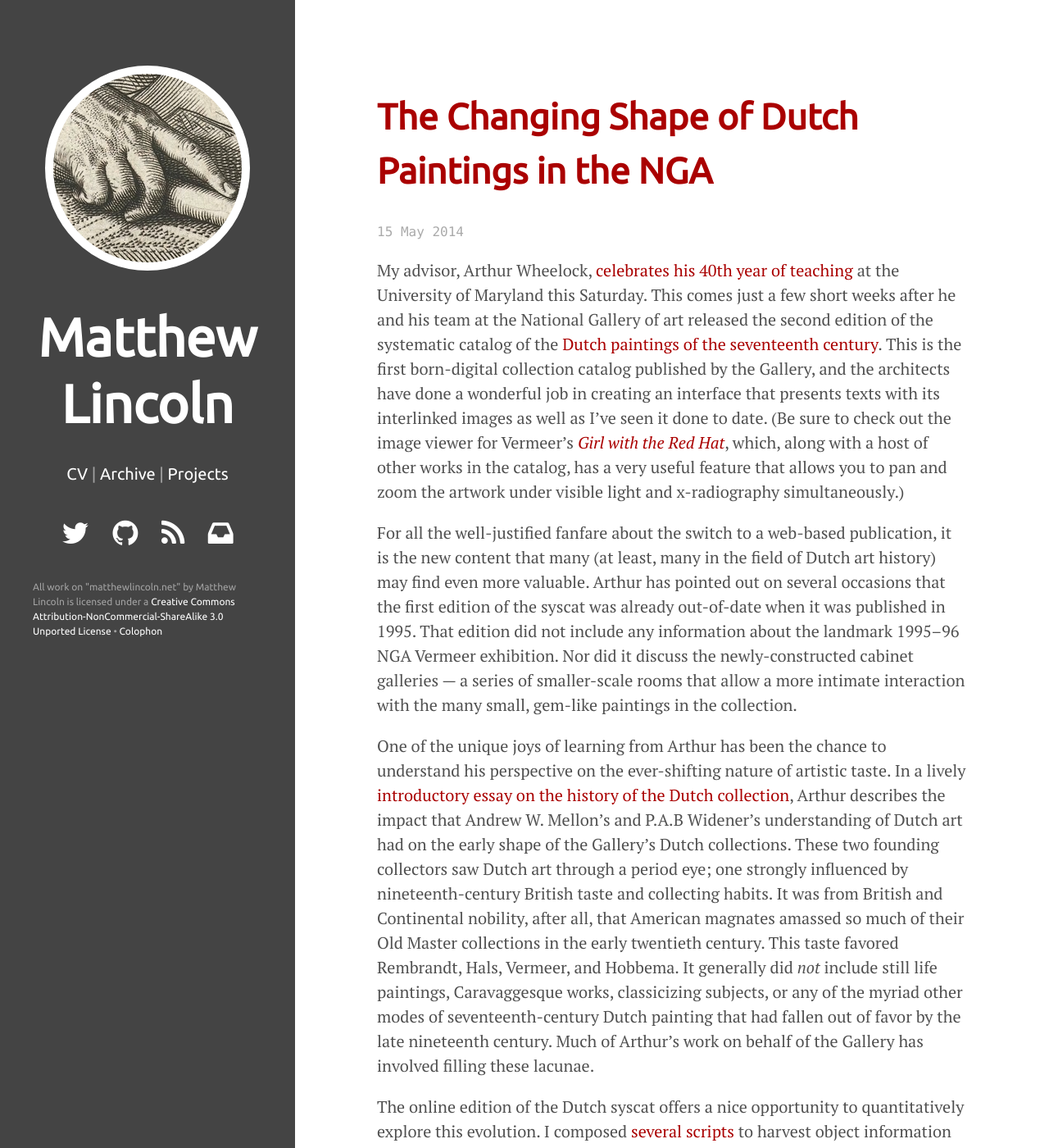
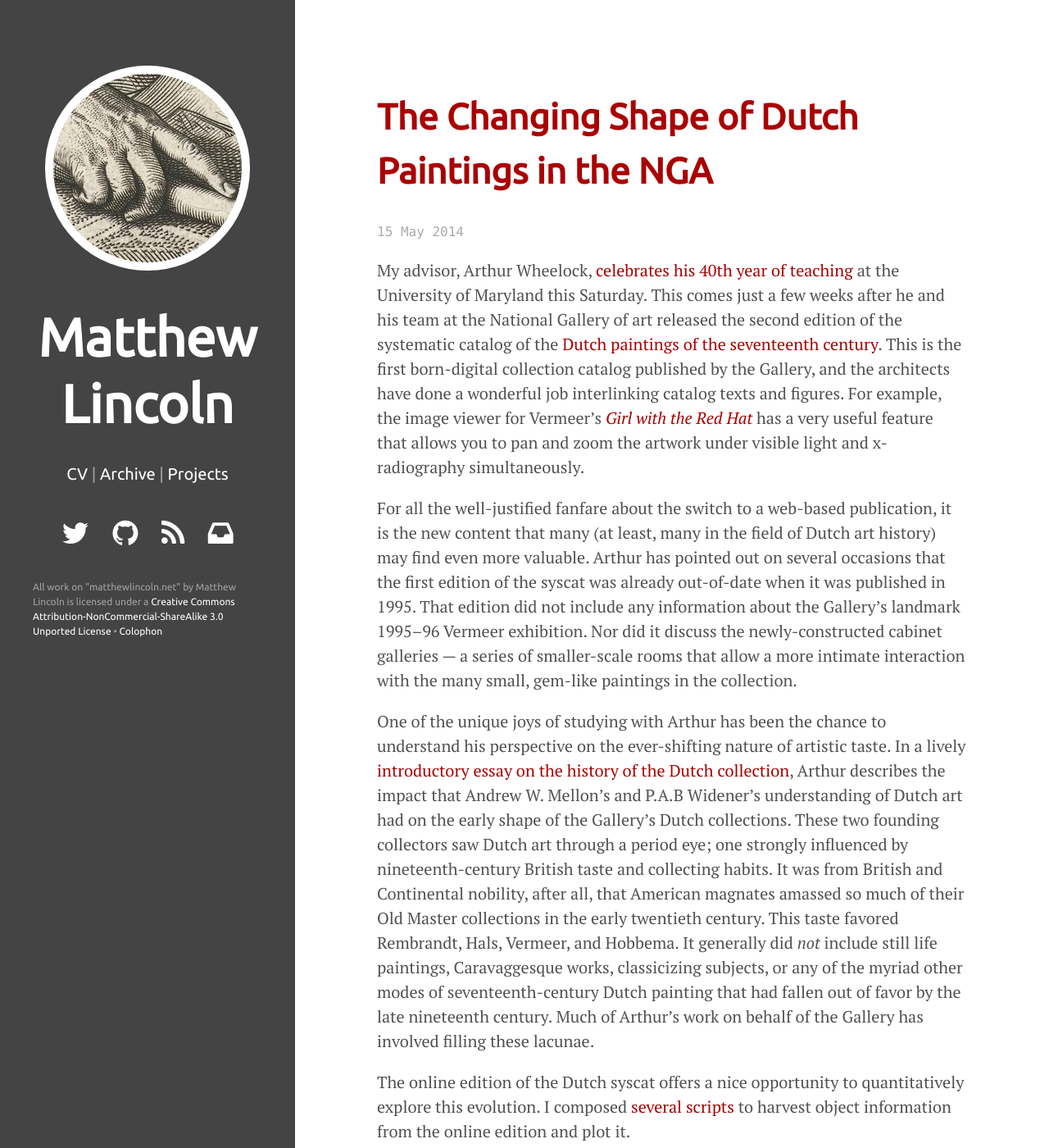
Before and after one commit to mdlincoln/mdlincoln.github.io, a Jekyll site: the page built from _posts/2014-05-15-the-changing-shape-of-dutch-paintings-in-the-nga.md, in a window 1280 px wide and 1400 px high. Shown: the whole window at 82% size. Built offline with Jekyll 4.4.1, drawn with Linux system fonts in a browser that asks for light colours; nearby versions of some CDN libraries; comment, search, counter and statistics services are not loaded.

Commit message:
Small line edits

```diff
--- a/_posts/2014-05-15-the-changing-shape-of-dutch-paintings-in-the-nga.md
+++ b/_posts/2014-05-15-the-changing-shape-of-dutch-paintings-in-the-nga.md
@@ -10,16 +10,16 @@
 ---
 
 My advisor, Arthur Wheelock, [celebrates his 40th year of teaching][celebration] at the University of Maryland this Saturday.
-This comes just a few short weeks after he and his team at the National Gallery of art released the second edition of the systematic catalog of the [Dutch paintings of the seventeenth century][oed].
-This is the first born-digital collection catalog published by the Gallery, and the architects have done a wonderful job in creating an interface that presents texts with its interlinked images as well as I've seen it done to date.
-(Be sure to check out the image viewer for Vermeer's [*Girl with the Red Hat*][vermeer], which, along with a host of other works in the catalog, has a very useful feature that allows you to pan and zoom the artwork under visible light and x-radiography simultaneously.)
+This comes just a few weeks after he and his team at the National Gallery of art released the second edition of the systematic catalog of the [Dutch paintings of the seventeenth century][oed].
+This is the first born-digital collection catalog published by the Gallery, and the architects have done a wonderful job interlinking catalog texts and figures.
+For example, the image viewer for Vermeer's [*Girl with the Red Hat*][vermeer] has a very useful feature that allows you to pan and zoom the artwork under visible light and x-radiography simultaneously.
 
 For all the well-justified fanfare about the switch to a web-based publication, it is the new content that many (at least, many in the field of Dutch art history) may find even more valuable.
 Arthur has pointed out on several occasions that the first edition of the syscat was already out-of-date when it was published in 1995.
-That edition did not include any information about the landmark 1995--96 NGA Vermeer exhibition.
+That edition did not include any information about the Gallery's landmark 1995--96 Vermeer exhibition.
 Nor did it discuss the newly-constructed cabinet galleries --- a series of smaller-scale rooms that allow a more intimate interaction with the many small, gem-like paintings in the collection.
 
-One of the unique joys of learning from Arthur has been the chance to understand his perspective on the ever-shifting nature of artistic taste.
+One of the unique joys of studying with Arthur has been the chance to understand his perspective on the ever-shifting nature of artistic taste.
 In a lively [introductory essay on the history of the Dutch collection][collhist], Arthur describes the impact that Andrew W. Mellon's and P.A.B Widener's understanding of Dutch art had on the early shape of the Gallery's Dutch collections.
 These two founding collectors saw Dutch art through a period eye; one strongly influenced by nineteenth-century British taste and collecting habits.
 It was from British and Continental nobility, after all, that American magnates amassed so much of their Old Master collections in the early twentieth century.
```
